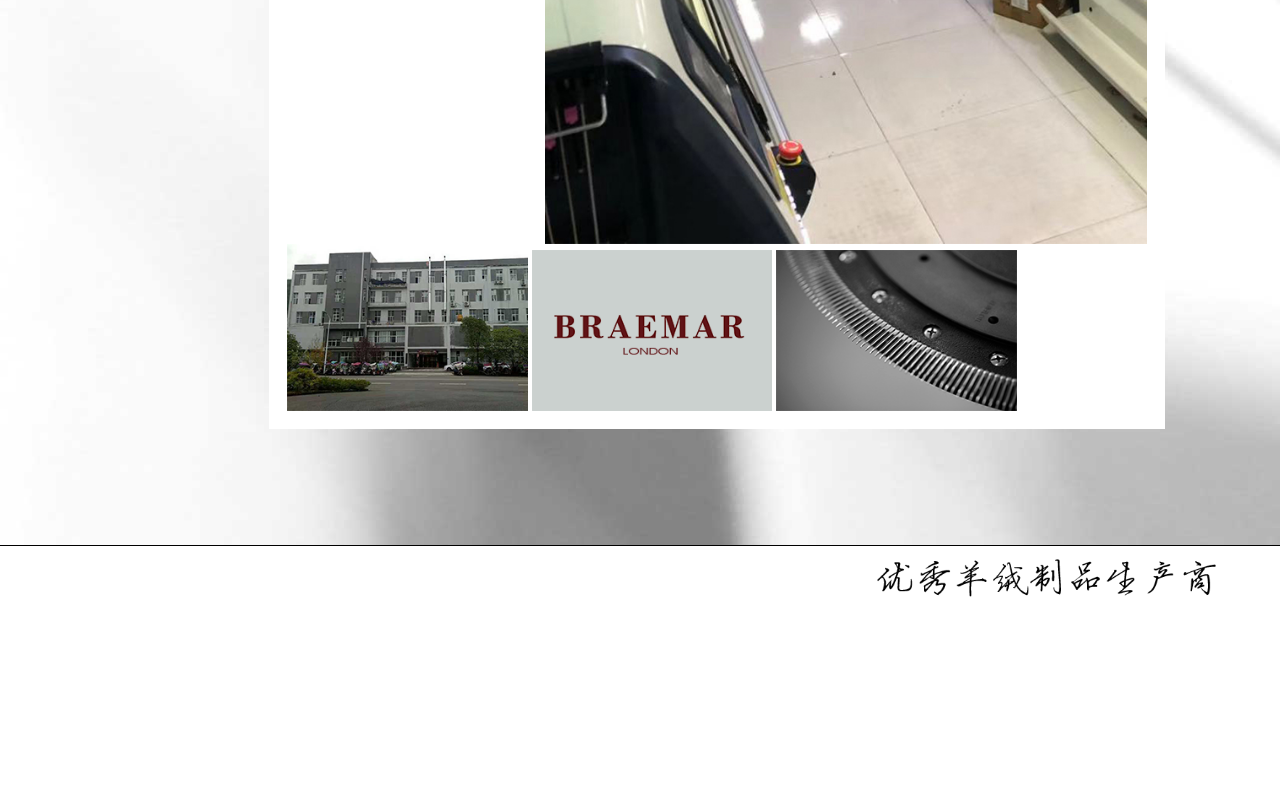
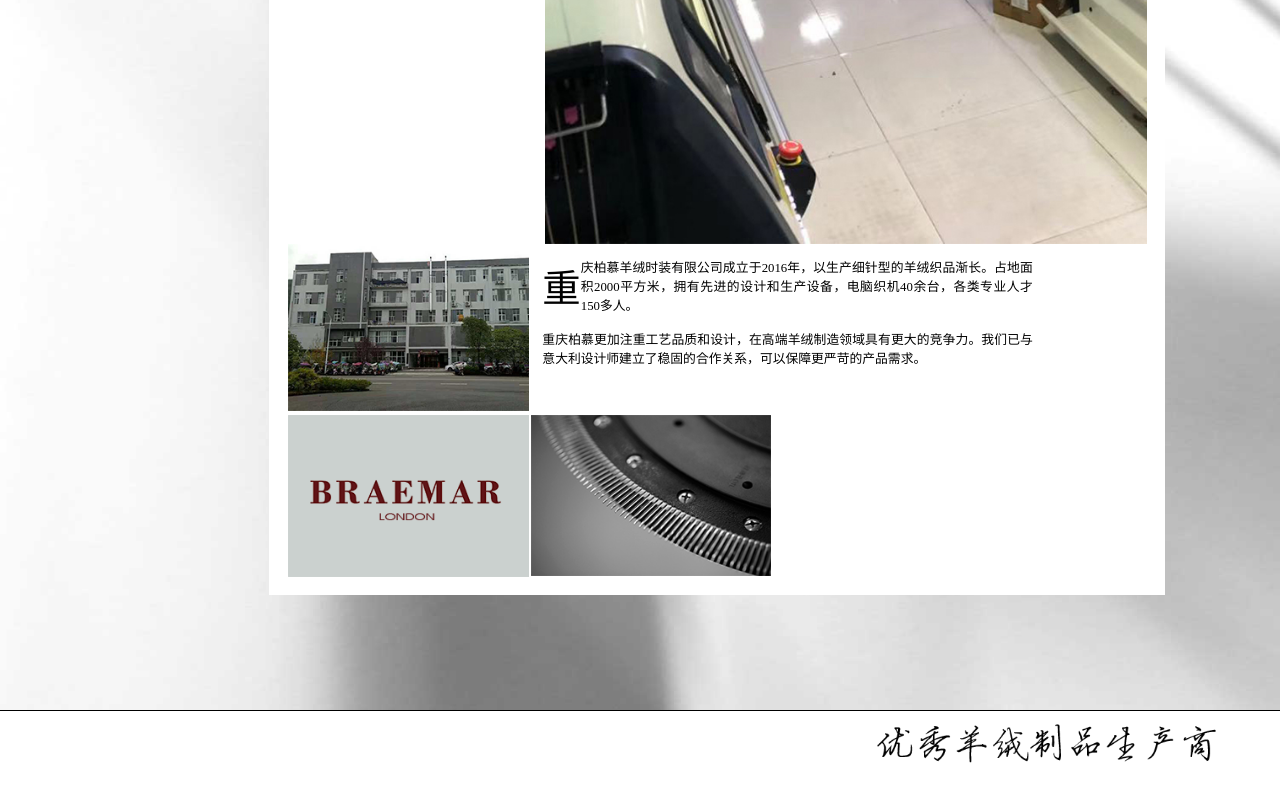
Before and after one commit to qisq1/test, a plain HTML site: page product2.html in a window 1280 px wide. Shown: the part 800-1600 px from the top of the page. Before the commit the page ends 1461 px from the top, so only its background shows below. Drawn offline with Linux system fonts and the light colour scheme.

Commit message:
实现重庆基地页面

```diff
--- a/css/product.css
+++ b/css/product.css
@@ -1,5 +1,6 @@
 section{
 	background: url(../images/bg.jpg);
+	background-size: 100%
 }
 main{
 	display: flex;
--- a/product2.html
+++ b/product2.html
@@ -6,9 +6,9 @@
 	<title>重庆基地</title>
 	<link rel="stylesheet" type="text/css" href="css/product.css" />
 	<style type="text/css">
-		.m-article p::first-letter{font-size:300%;float:left;}
-		.img-box{width:28%;display: inline-block;}
-
+		.m-article p::first-letter,.info p:first-child::first-letter{font-size:300%;float:left;}
+		.img-box{width:28%;display: inline-block;float: left;margin:0 1px;}
+		.info{width: 60%;float:left;padding: 1vw;font-size: 1vw;text-align: justify;}
 	</style>
 </head>
 <body>
@@ -39,13 +39,18 @@
 					<div class="img-box">
 						<img src="images/c2.png" />
 					</div>
-
+					<div class="info">
+						<p>重庆柏慕羊绒时装有限公司成立于2016年，以生产细针型的羊绒织品渐长。占地面积2000平方米，拥有先进的设计和生产设备，电脑织机40余台，各类专业人才150多人。</p><br />
+						<p>重庆柏慕更加注重工艺品质和设计，在高端羊绒制造领域具有更大的竞争力。我们已与意大利设计师建立了稳固的合作关系，可以保障更严苛的产品需求。</p>
+					</div>
+					<div class="clear"></div>
 					<div class="img-box">
 						<img src="images/c3.png" />
 					</div>
 					<div class="img-box">
 						<img src="images/c4.png" />
 					</div>
+					<div class="clear"></div>
 				</div>
 			</div>
 		</main>
```
